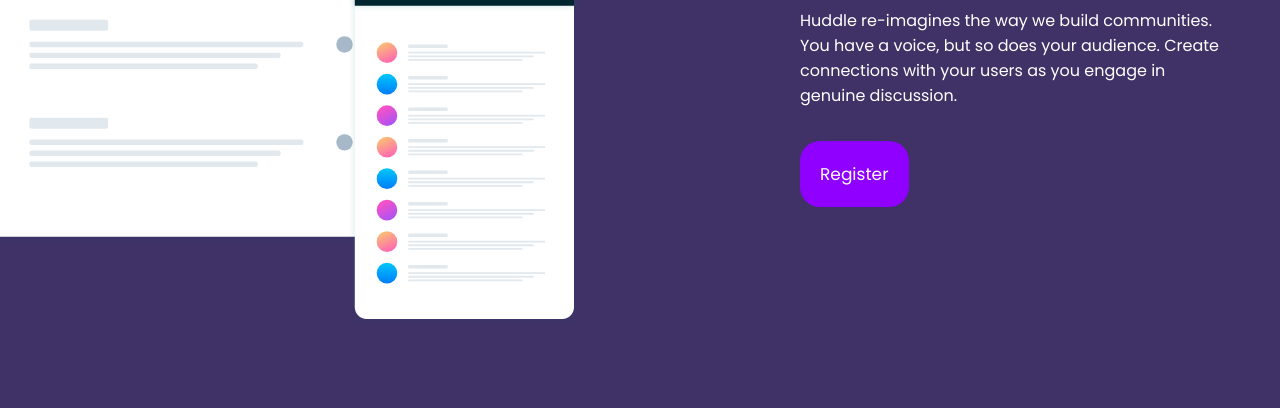
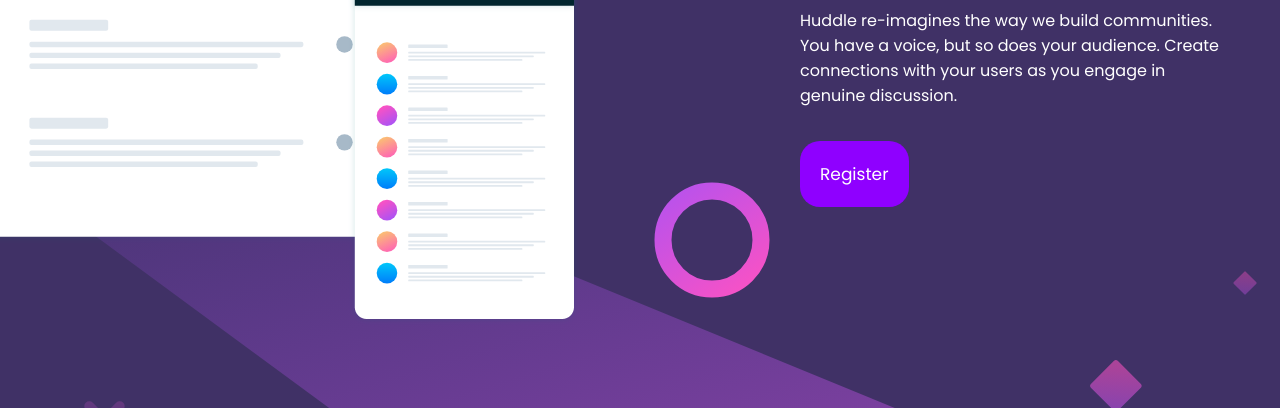
Before and after one commit to Olabusiyi/Hubble, a plain HTML site: page index.html in a window 1280 px wide. Shown: the part 331-739 px from the top of the page. Drawn offline with Linux system fonts and the light colour scheme.

Commit message:
Update index.html

```diff
--- a/index.html
+++ b/index.html
@@ -24,7 +24,7 @@
   </div>
 
 
-  <img class="backgroundimage" src="images/bg-desktop.svg" alt="background image">
+  <img class="backgroundimage" src="bg-desktop.svg" alt="background image">
 
   <img class="icons" src="illustration-mockups.svg" alt="icon">
   <img class="logo" src="logo.svg" alt="logo">
```
